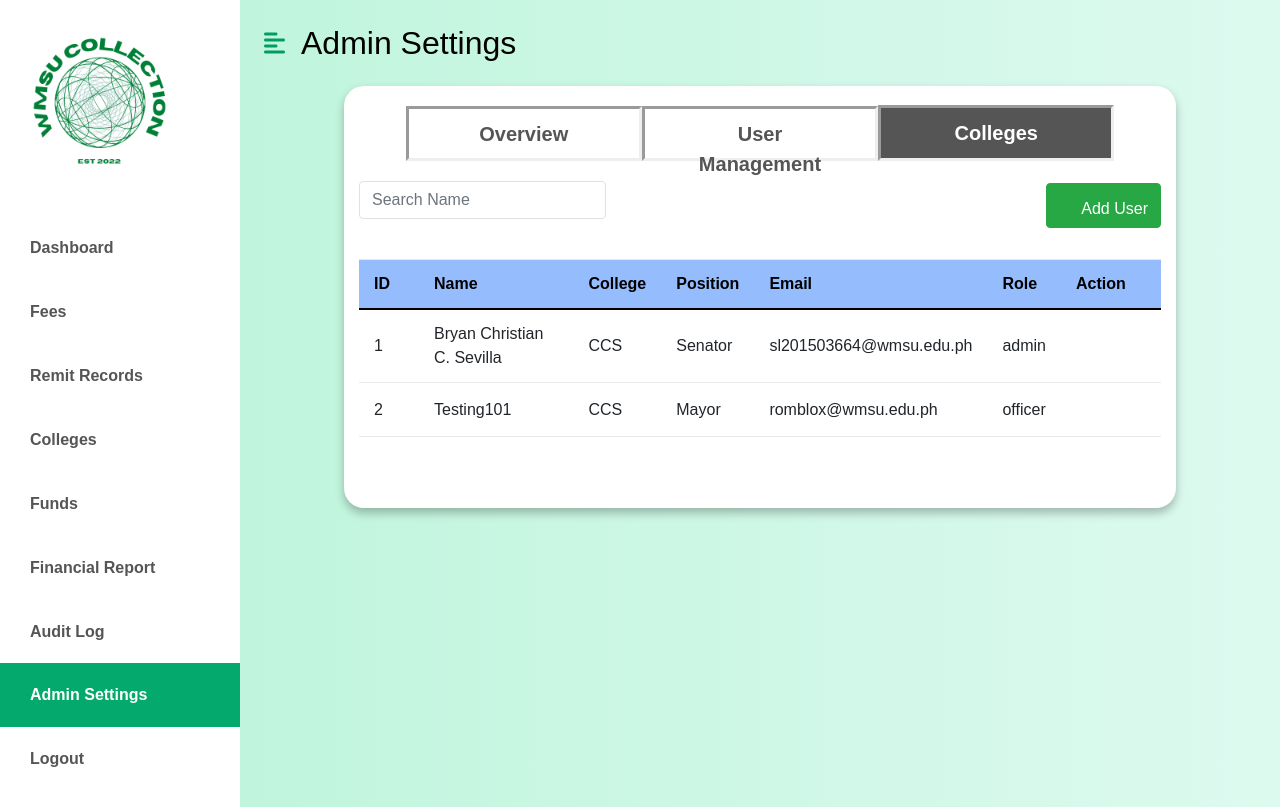
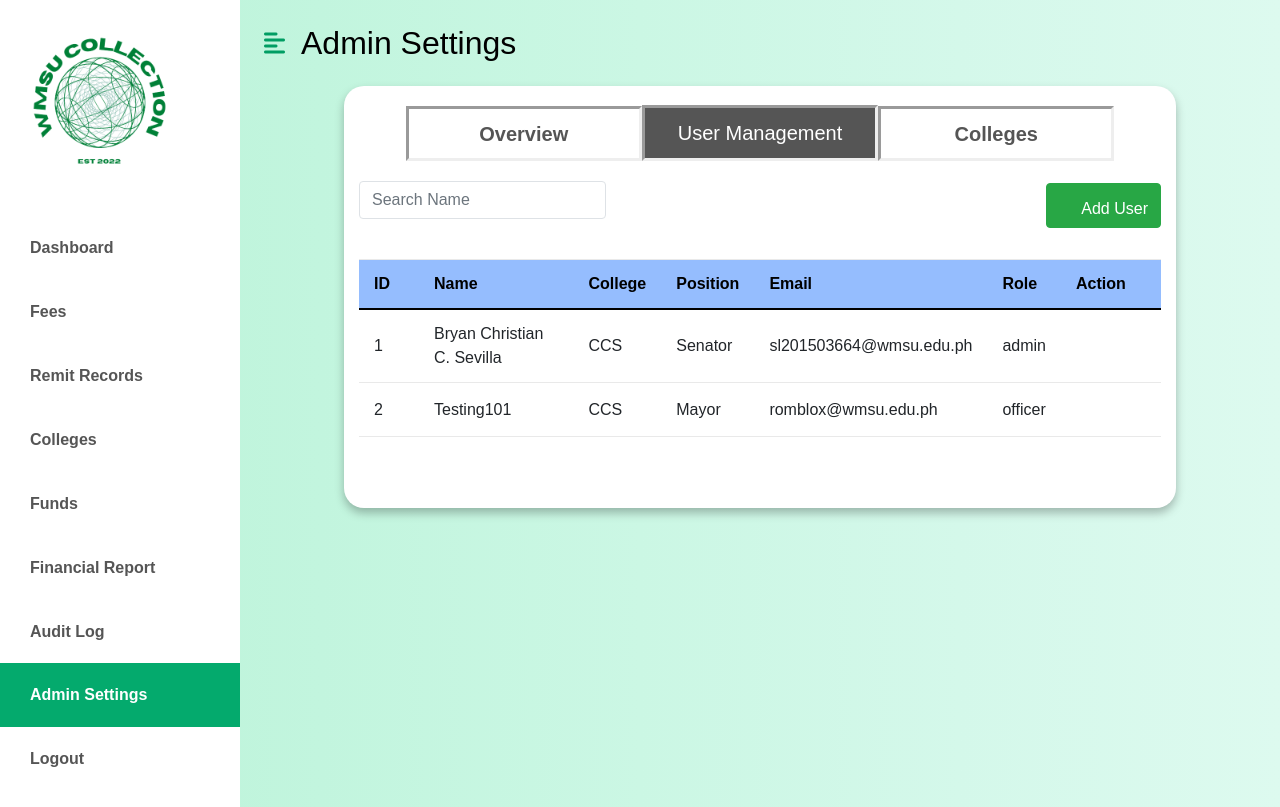
Before and after one commit to LurDooDev/wmsu-collection-system, a PHP site: page /admin-settings/User-management.php in a window 1280 px wide. Run offline with PHP 8.4, Linux system fonts and the light colour scheme; the visitor is signed in with stand-in values (Sample User, id 1); data comes from the database, SQL or seed files in the repository; some libraries are stand-ins or nearby versions.

Commit message:
Update User-management.php

```diff
--- a/admin-settings/User-management.php
+++ b/admin-settings/User-management.php
@@ -67,8 +67,8 @@ require_once '../classes/users.class.php';
 		<div class="row justify-content-center">
 		<div class="graphBox">
                     <a href="../admin-settings/admin-settings.php" class="list-group-item list-group-item-action bg-hover first-text fw-bold "style="border:inset;" id="funds">Overview</a>
-                    <a href="../admin-settings/User-management.php" class="list-group-item list-group-item-action bg-hover first-text fw-bold "style="border:inset;" id="funds">User Management</a>
-                    <a href="../admin-settings/Colleges.php" class="list-group-item list-group-item-action bg-hover first-text fw-bold active " style="border:inset;"id="funds">Colleges</a>
+                    <a href="../admin-settings/User-management.php" class="list-group-item list-group-item-action bg-hover first-text active "style="border:inset;" id="funds">User Management</a>
+                    <a href="../admin-settings/Colleges.php" class="list-group-item list-group-item-action bg-hover first-text fw-bold fw-bold " style="border:inset;"id="funds">Colleges</a>
 				</div>
                 </div>
                 <div class="row">
```
